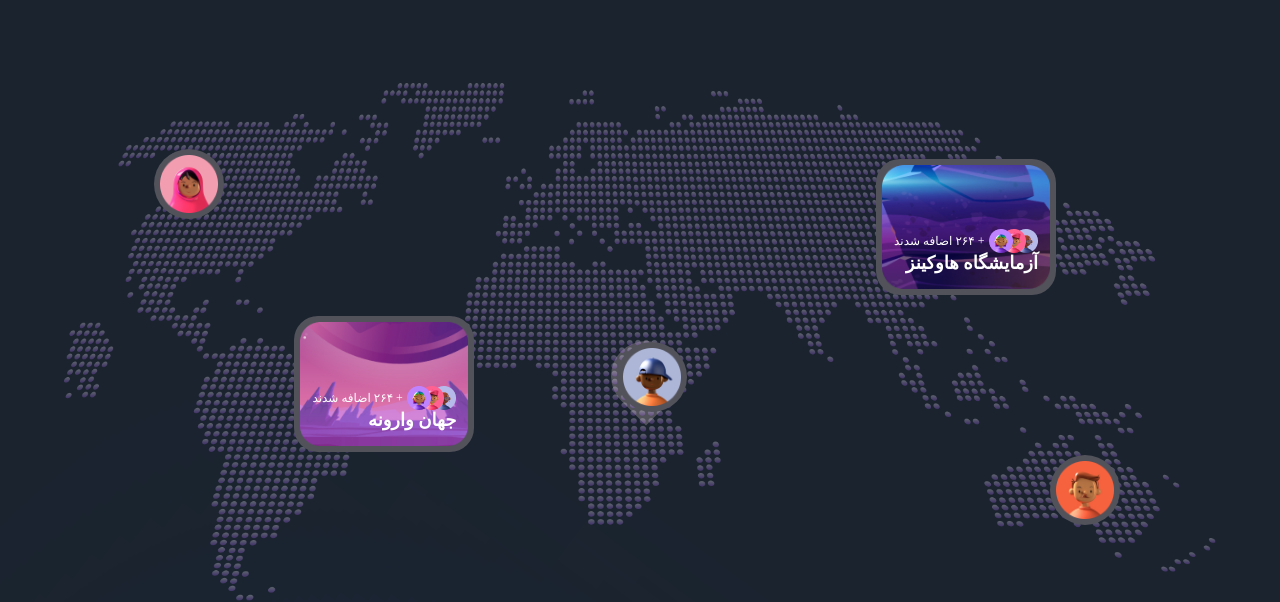
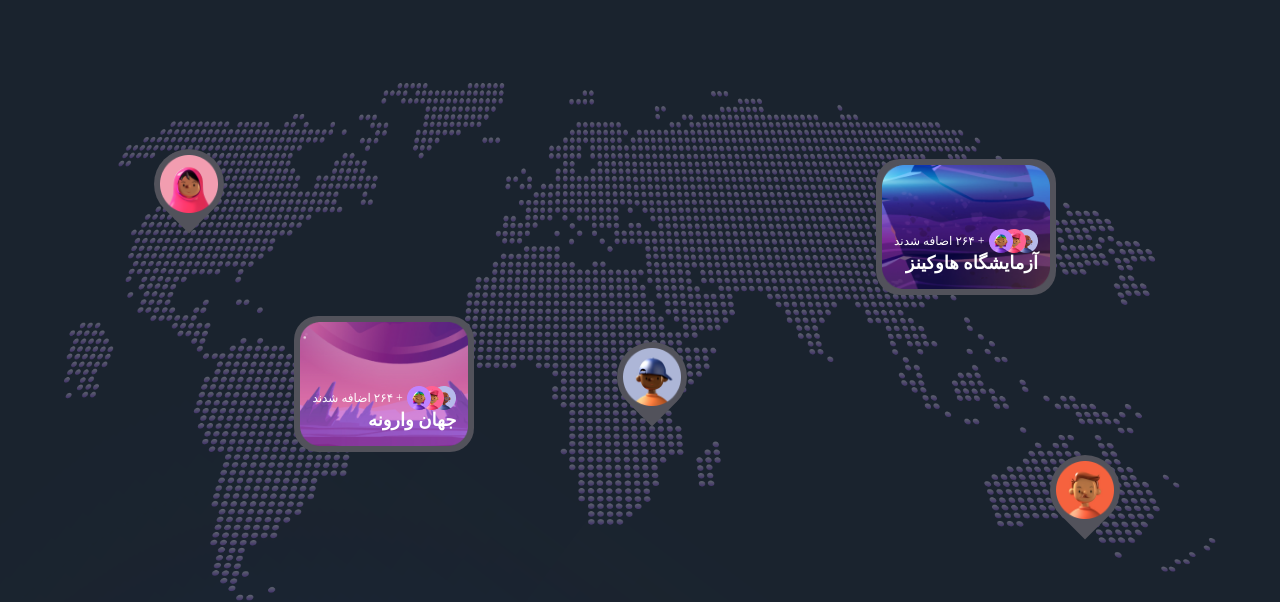
Before and after one commit to springtofigh/metaverse-blog, a Next.js app: page / in a window 1280 px wide. Shown: the part 4603-5205 px from the top of the page. Built offline with nearby package versions, Linux system fonts and the light colour scheme; a web font is replaced by a local one.

Commit message:
finish World component

```diff
--- a/sections/World.jsx
+++ b/sections/World.jsx
@@ -34,8 +34,8 @@ const World = () => {
         className='w-full h-full object-contain'
         />
 
-        <div className='absolute bottom-40 right-5 p-[4px] w-[40px] h-[40px] bg-zinc-600 rounded-full lg:bottom-20 lg:right-24 md:w-[70px] md:h-[70px] sm:p-[6px] sm:bottom-[190px] sm:right-10'>
-          <img src='/images/people-01.png' alt='people-1' className='w-full h-full' />
+        <div className='pin absolute bottom-40 right-5 p-[4px] w-[40px] h-[40px] bg-zinc-600 rounded-full rotate-45 lg:bottom-20 lg:right-24 md:w-[70px] md:h-[70px] sm:p-[6px] sm:bottom-[190px] sm:right-10'>
+          <img src='/images/people-01.png' alt='people-1' className='w-full h-full -rotate-45' />
           <div className='pin bg-zinc-600' />
         </div>
         <div className='absolute top-40 right-8 w-[70px] h-[60px] p-[6px] bg-zinc-600 rounded-[24px] sm:top-30 sm:right-24 md:w-[140px] md:h-[116px] lg:w-[180px] lg:h-[136px] md:top-[120px] md:right-10 lg:top-[80px] lg:right-40'>
@@ -49,13 +49,13 @@ const World = () => {
             + ۲۶۴ اضافه شدند
             </p>
           </div>
-            <p className='font-bold text-white text-[14px] leading-5 lg:text-[18px]'>
+            <p className='font-bold text-white text-[12px] leading-5 lg:text-[18px]'>
               آزمایشگاه هاوکینز
             </p>
           </div>
         </div>
-        <div className='absolute top-[35%] left-2 p-[4px] w-[40px] h-[40px] bg-zinc-600 rounded-full lg:top-[70px] lg:left-[90px] md:w-[70px] md:h-[70px] sm:p-[6px] sm:top-[160px] sm:left-8'>
-          <img src='/images/people-02.png' alt='people-2' className='w-full h-full' />
+        <div className='pin absolute top-[35%] left-2 p-[4px] w-[40px] h-[40px] bg-zinc-600 rounded-full rotate-45 lg:top-[70px] lg:left-[90px] md:w-[70px] md:h-[70px] sm:p-[6px] sm:top-[160px] sm:left-8'>
+          <img src='/images/people-02.png' alt='people-2' className='w-full h-full -rotate-45' />
           <div className='pin bg-zinc-600' />
         </div>
         <div className='absolute top-[45%] left-[15%] w-[70px] h-[60px] p-[6px] bg-zinc-600 rounded-[24px] sm:top-[45%] sm:left-[20%] md:w-[140px] md:h-[116px] lg:w-[180px] lg:h-[136px]'>
@@ -74,9 +74,8 @@ const World = () => {
             </p>
           </div>
         </div>
-        <div className='absolute top-[45%] left-[45%] p-[4px] w-[40px] h-[40px] bg-zinc-600 rounded-full lg:top-1/2 lg:left-[48%] md:w-[70px] md:h-[70px] sm:p-[6px]'>
-          <img src='/images/people-03.png' alt='people-3' className='w-full h-full' />
-          <div className='pin relative w-[40px] h-[40px] -mt-[65px] bg-zinc-600 md:w-[70px] md:h-[70px]' />
+        <div className='pin absolute top-[45%] left-[45%] p-[4px] w-[40px] h-[40px] bg-zinc-600 rounded-full rotate-45 lg:top-1/2 lg:left-[48%] md:w-[70px] md:h-[70px] sm:p-[6px]'>
+          <img src='/images/people-03.png' alt='people-3' className='w-full h-full -rotate-45' />
         </div>
       </motion.div>
     </motion.div>
--- a/styles/globals.css
+++ b/styles/globals.css
@@ -96,9 +96,7 @@
 }
 
 .pin {
-  border-radius: 60px 60px 0px 60px ;
-  transform: rotate(45deg);
-  z-index:-1;
+  border-radius: 40px 40px 0px 40px ;
 }
 
 .feedback-gradient {
```
